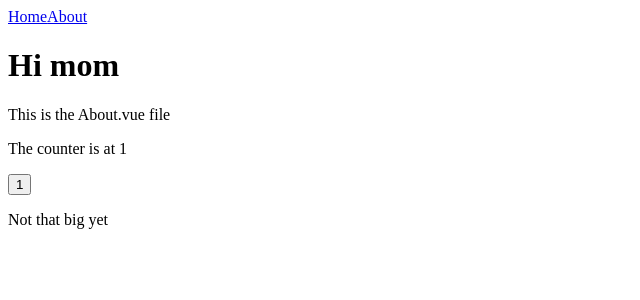
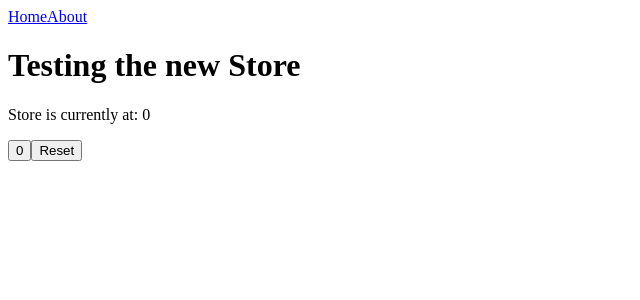
Before and after one commit to SorenRemboll/vue-project, a Vue app: page /about in a window 1280 px wide. Shown: the top 300 px of the page, without its empty margins (0-640 px from the left). Built offline with nearby package versions, Linux system fonts and the light colour scheme.

Commit message:
New files and store

```diff
--- a/package.json
+++ b/package.json
@@ -12,6 +12,8 @@
   },
   "dependencies": {
     "pinia": "^2.0.16",
+    "sass": "^1.54.8",
+    "sweetalert2": "^11.4.29",
     "vue": "^3.2.37",
     "vue-router": "^4.1.2"
   },
--- /dev/null
+++ b/src/components/modal.vue
@@ -0,0 +1,73 @@
+<template>
+    <div class="modal">
+        <div class="modal-bg"></div>
+        <div class="modal-content">
+            <h1>You should reset yo counter</h1>
+            <label for="newCounter">New counter</label>
+            <input type="text" id="newCounter" ref="input" @input="trimLetters()">
+            <button @click="submit()">Set Counter</button>
+        </div>
+    </div>
+</template>
+
+<script>
+    export default {
+        props:{
+          showModal:Boolean
+        },
+        methods:{
+            trimLetters(){
+                let input = this.$refs.input;
+                input.value = input.value.split('').filter(e => !isNaN(e)).join('');
+            },
+            submit(){
+                console.log('submit' + this.$refs.input.value);
+                if (this.$refs.input.value > 10){
+                    return
+                }
+                console.log('fire');
+                this.$emit('setNew',this.$refs.input.value)
+            }
+        },
+        data(){
+            return{
+
+            }
+        }
+    }
+</script>
+
+<style lang="scss" scoped>
+    .modal{
+        position: absolute;
+        width: 100vw;
+        height: 100vh;
+        top: 0;
+        left: 0;
+        display: grid;
+        place-items: center;
+        z-index: 2;
+        .modal-bg{
+            background-color: rgba($color: #000000, $alpha: 0.5);
+            width: 100vw;
+            height: 100vh;
+            position: absolute;
+            z-index: 3;
+        }
+        .modal-content{
+            z-index: 4;
+            background-color: white;
+            position: relative;
+            width: 40%;
+            height: 20%;
+            display: flex;
+            align-items: center;
+            justify-content: center;
+            border-radius: 15px;
+            flex-direction: column;
+            button{
+                margin-top: 5px;
+            }
+        }
+    }
+</style>
--- /dev/null
+++ b/src/stores/useCounter.js
@@ -0,0 +1,20 @@
+import { defineStore } from "pinia";
+
+export const useCounterStore = defineStore("counterStore", {
+  state: () => ({
+    counter: 0,
+  }),
+  getters: {
+    doubleCount: (state) => {
+      state.counter * 2;
+    },
+  },
+  actions: {
+    reset() {
+      this.counter = 0;
+    },
+    increment() {
+      this.counter++;
+    },
+  },
+});
--- a/src/views/about.vue
+++ b/src/views/about.vue
@@ -1,30 +1,26 @@
 <script>
-  import { RouterLink, RouterView } from "vue-router";
-  export default {
-    data() {
-      return {
-        count: 1,
-
+  import { useCounterStore } from "@/stores/useCounter";
+  export default{
+    setup(){
+      const counterStore = useCounterStore();
+      return{
+        counterStore
       }
     },
-    methods: {
-      increment(){
-        this.count++;
+    methods:{
+      incrementCounter(){
+        this.counterStore.increment();
+      },
+      reset(){
+        this.counterStore.reset();
       }
-    },
-    computed: {
-      isBig(){
-        return this.count > 10 ? 'Sheesh it is big' : 'Not that big yet';
-      }
-    },
-
+    }
   }
 </script>
 
 <template>
-  <h1>Hi mom</h1>
-  <p>This is the About.vue file</p>
-  <p>The counter is at {{count}}</p>
-  <button @click="increment">{{ count }}</button>
-  <p>{{isBig}}</p>
+  <h1>Testing the new Store</h1>
+  <p>Store is currently at: {{this.counterStore.counter  }}</p>
+  <button @click="incrementCounter">{{this.counterStore.counter}}</button>
+  <button @click="reset">Reset</button>
 </template>
--- a/src/views/index.vue
+++ b/src/views/index.vue
@@ -1,5 +1,6 @@
 <script>
     import ErrorMessage from "@/components/errorMessage.vue";
+    import Modal from '@/components/modal.vue';
     export default {
       data() {
           return {
@@ -7,11 +8,15 @@
           };
       },
       components:{
-        ErrorMessage
+        ErrorMessage,
+        Modal,
       },
       methods: {
           increment() {
               this.count++;
+          },
+          setNewCounterValue(newCounterValue){
+            this.count = newCounterValue;
           }
       },
       computed: {
@@ -32,4 +37,5 @@
     <button @click="increment">{{ count }}</button>
     <ErrorMessage :message="isBig" />
   </main>
+  <Modal v-if="count>10" @set-new="setNewCounterValue" />
 </template>
```
Also changed, not shown: src/stores/counter.js (deleted, +0 -16 lines), 2 other files (tests, documents, lock files or other folders).
